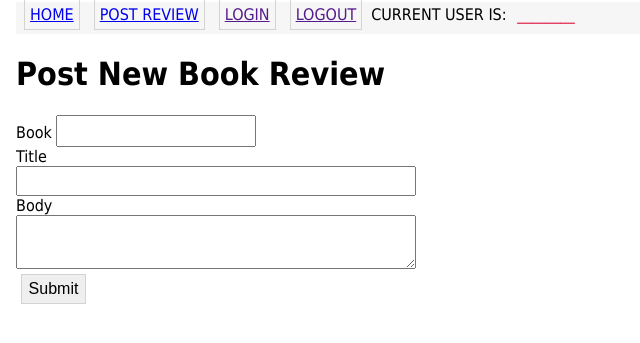
After one commit to WSU-CptS-322-Fall-2023/termproject-bookworms, a Python web app: template app/View/templates/create.html in a window 1280 px wide. The commit adds this page. Shown: the top 343 px of the page, without its empty margins (0-640 px from the left). Run offline with Jinja, Linux system fonts and the light colour scheme; the template is opened without the code that fills it: most values are stand-ins (such as "Sample title", 1, 10 or a date in 2020); form fields are guessed from the names that the template uses; some libraries are stand-ins or nearby versions.

Commit message:
Implemented post review - cannot get the book to print for the post.

```diff
--- a/app/View/static/css/main.css
+++ b/app/View/static/css/main.css
@@ -35,8 +35,16 @@ a:hover {
     margin: 0px;
 }
 
+.postbooktitle {
+    text-align: left;
+    font-weight: lighter;
+    font-family: 'Segoe UI', Tahoma, Geneva, Verdana, sans-serif;
+	font-size: 14px;
+    padding: 2px;
+}
+
 .posttitle {
-    text-align: center;
+    text-align: left;
     font-weight: bold;
     font-family: 'Segoe UI', Tahoma, Geneva, Verdana, sans-serif;
 	font-size: 18px;
--- a/app/View/templates/_review.html
+++ b/app/View/templates/_review.html
@@ -1,6 +1,8 @@
 <table class = "posttable" style = "width:100%" valign="top">
         <tr>
+            {{review.reviewBook}}
             <td colspan="3"><div class="posttitle"> {{review.title}} </div>
+            <td colspan="3"><div class="postbooktitle"> {{review.book.title}} </div>
             </td>
         </tr>
         <tr>
@@ -20,9 +22,6 @@
                 <div class="likecount">
 
                     <br>
-                    <form action="{{url_for('routes.like', post_id = post.id) }}" method="post">
-                        <input type="submit" value="" class="likebtn">
-                    </form>
                     {{ review.likes }}
 
                 </div>
--- a/app/View/templates/base.html
+++ b/app/View/templates/base.html
@@ -14,7 +14,7 @@
         <table>
             <tr>
                 <td><a href="{{ url_for('routes.index') }}" class = "button">Home</a></td>
-                <td><a href="" class = "button"> Post Review </a></td>
+                <td><a href="{{ url_for('routes.postReview') }}" class = "button">Post Review</a></td>
                 <td><a href="" class = "button"> Login </a></td>
                 <td><a href="" class = "button"> Logout </a></td>
                 <td> Current user is: <span class="useritem">________ </span> </td>
--- /dev/null
+++ b/app/View/templates/create.html
@@ -0,0 +1,37 @@
+{% extends "base.html" %}
+
+{% block content %}
+
+    <h1>Post New Book Review</h1>
+
+    {% if form %}
+
+        <form action="" method="post">
+            {{ form.hidden_tag() }}
+            <div>
+
+                {{ form.book.label }} {{ form.book(class="formselect") }}<br>
+
+                {{ form.title.label }}<br>
+                {{ form.title(class="formtitle") }}<br>
+
+                {% for error in form.title.errors %}
+                <span style="color: red;">[{{ error }}]</span>
+                {% endfor %}
+
+                 {{ form.body.label }}<br>
+                {{ form.body(class="formbody") }}<br>
+
+                {% for error in form.body.errors %}
+                <span style="color: red;">[{{ error }}]</span>
+                {% endfor %}
+
+
+            </div>
+
+            {{ form.submit(class="button") }}
+        </form>
+    {% endif %}
+
+
+  {% endblock %}
```
Also changed, not shown: app/Controller/forms.py (+9 -1 lines), app/Controller/routes.py (+11 -0 lines), app/Model/models.py (+22 -0 lines), book.py (+9 -1 lines), book.db.
